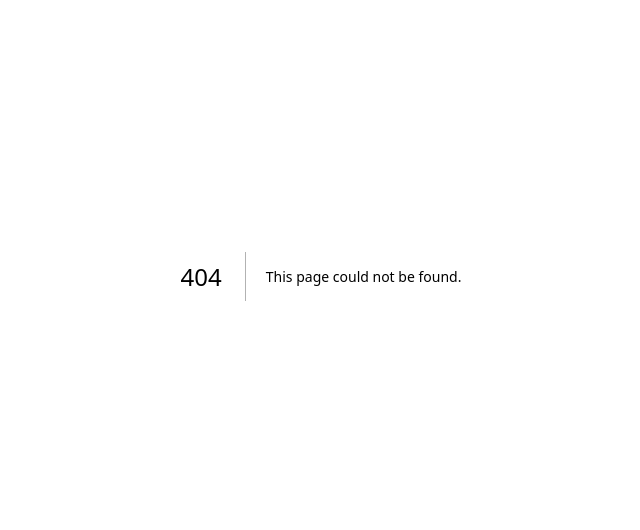
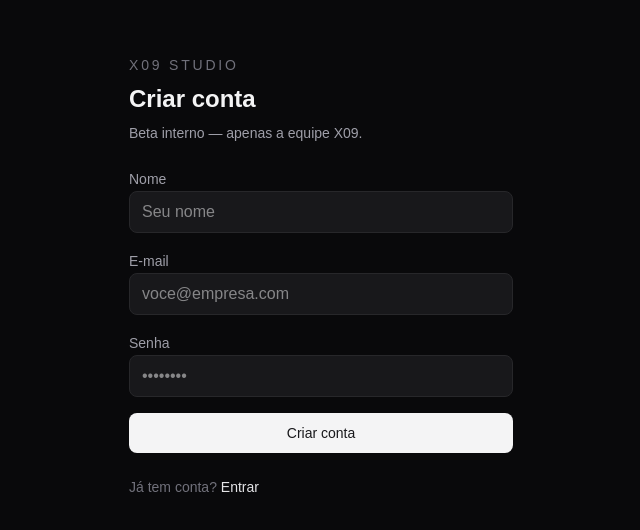
Before and after one commit to PacoGarcia2025/x09-studio, a Next.js app: page /signup in a window 1280 px wide. Before the commit this address had no page. Shown: the part 124-654 px from the top of the page, without its empty margins (319-959 px from the left). Built offline with nearby package versions, Linux system fonts and the light colour scheme.

Commit message:
feat(studio): add login and signup pages
Co-authored-by: Cursor <cursoragent@cursor.com>

```diff
--- /dev/null
+++ b/src/app/login/page.tsx
@@ -0,0 +1,32 @@
+import Link from "next/link";
+import { Suspense } from "react";
+import { LoginForm } from "@/components/auth/LoginForm";
+
+export default function LoginPage() {
+  return (
+    <main className="min-h-screen bg-zinc-950 text-zinc-100 flex items-center justify-center p-6">
+      <div className="w-full max-w-sm space-y-6">
+        <div className="space-y-2">
+          <p className="text-sm uppercase tracking-[0.2em] text-zinc-500">
+            X09 Studio
+          </p>
+          <h1 className="text-2xl font-semibold">Entrar</h1>
+          <p className="text-sm text-zinc-400">
+            Acesso interno da equipe. Conta exclusiva do Studio.
+          </p>
+        </div>
+
+        <Suspense fallback={<p className="text-sm text-zinc-500">Carregando…</p>}>
+          <LoginForm mode="login" />
+        </Suspense>
+
+        <p className="text-sm text-zinc-500">
+          Ainda sem conta?{" "}
+          <Link href="/signup" className="text-zinc-200 underline-offset-4 hover:underline">
+            Criar conta
+          </Link>
+        </p>
+      </div>
+    </main>
+  );
+}
--- /dev/null
+++ b/src/app/signup/page.tsx
@@ -0,0 +1,32 @@
+import Link from "next/link";
+import { Suspense } from "react";
+import { LoginForm } from "@/components/auth/LoginForm";
+
+export default function SignupPage() {
+  return (
+    <main className="min-h-screen bg-zinc-950 text-zinc-100 flex items-center justify-center p-6">
+      <div className="w-full max-w-sm space-y-6">
+        <div className="space-y-2">
+          <p className="text-sm uppercase tracking-[0.2em] text-zinc-500">
+            X09 Studio
+          </p>
+          <h1 className="text-2xl font-semibold">Criar conta</h1>
+          <p className="text-sm text-zinc-400">
+            Beta interno — apenas a equipe X09.
+          </p>
+        </div>
+
+        <Suspense fallback={<p className="text-sm text-zinc-500">Carregando…</p>}>
+          <LoginForm mode="signup" />
+        </Suspense>
+
+        <p className="text-sm text-zinc-500">
+          Já tem conta?{" "}
+          <Link href="/login" className="text-zinc-200 underline-offset-4 hover:underline">
+            Entrar
+          </Link>
+        </p>
+      </div>
+    </main>
+  );
+}
--- /dev/null
+++ b/src/components/auth/LoginForm.tsx
@@ -0,0 +1,115 @@
+"use client";
+
+import { createClient } from "@/lib/supabase/client";
+import { useRouter, useSearchParams } from "next/navigation";
+import { FormEvent, useState } from "react";
+
+export function LoginForm({ mode }: { mode: "login" | "signup" }) {
+  const router = useRouter();
+  const searchParams = useSearchParams();
+  const next = searchParams.get("next") || "/projects";
+
+  const [email, setEmail] = useState("");
+  const [password, setPassword] = useState("");
+  const [fullName, setFullName] = useState("");
+  const [error, setError] = useState<string | null>(null);
+  const [pending, setPending] = useState(false);
+
+  async function onSubmit(e: FormEvent) {
+    e.preventDefault();
+    setError(null);
+    setPending(true);
+
+    const supabase = createClient();
+
+    try {
+      if (mode === "signup") {
+        const { error: signUpError } = await supabase.auth.signUp({
+          email,
+          password,
+          options: { data: { full_name: fullName || undefined } },
+        });
+        if (signUpError) throw signUpError;
+      } else {
+        const { error: signInError } = await supabase.auth.signInWithPassword({
+          email,
+          password,
+        });
+        if (signInError) throw signInError;
+      }
+
+      router.replace(next);
+      router.refresh();
+    } catch (err) {
+      setError(err instanceof Error ? err.message : "Falha na autenticação");
+    } finally {
+      setPending(false);
+    }
+  }
+
+  return (
+    <form onSubmit={onSubmit} className="space-y-4 w-full max-w-sm">
+      {mode === "signup" ? (
+        <div className="space-y-1.5">
+          <label htmlFor="full_name" className="text-sm text-zinc-400">
+            Nome
+          </label>
+          <input
+            id="full_name"
+            value={fullName}
+            onChange={(e) => setFullName(e.target.value)}
+            className="w-full rounded-lg border border-zinc-800 bg-zinc-900 px-3 py-2 text-zinc-100 outline-none focus:border-zinc-600"
+            placeholder="Seu nome"
+          />
+        </div>
+      ) : null}
+
+      <div className="space-y-1.5">
+        <label htmlFor="email" className="text-sm text-zinc-400">
+          E-mail
+        </label>
+        <input
+          id="email"
+          type="email"
+          required
+          autoComplete="email"
+          value={email}
+          onChange={(e) => setEmail(e.target.value)}
+          className="w-full rounded-lg border border-zinc-800 bg-zinc-900 px-3 py-2 text-zinc-100 outline-none focus:border-zinc-600"
+          placeholder="voce@empresa.com"
+        />
+      </div>
+
+      <div className="space-y-1.5">
+        <label htmlFor="password" className="text-sm text-zinc-400">
+          Senha
+        </label>
+        <input
+          id="password"
+          type="password"
+          required
+          minLength={6}
+          autoComplete={mode === "signup" ? "new-password" : "current-password"}
+          value={password}
+          onChange={(e) => setPassword(e.target.value)}
+          className="w-full rounded-lg border border-zinc-800 bg-zinc-900 px-3 py-2 text-zinc-100 outline-none focus:border-zinc-600"
+          placeholder="••••••••"
+        />
+      </div>
+
+      {error ? <p className="text-sm text-red-400">{error}</p> : null}
+
+      <button
+        type="submit"
+        disabled={pending}
+        className="w-full rounded-lg bg-zinc-100 px-4 py-2.5 text-sm font-medium text-zinc-900 disabled:opacity-60"
+      >
+        {pending
+          ? "Aguarde…"
+          : mode === "signup"
+            ? "Criar conta"
+            : "Entrar"}
+      </button>
+    </form>
+  );
+}
```
